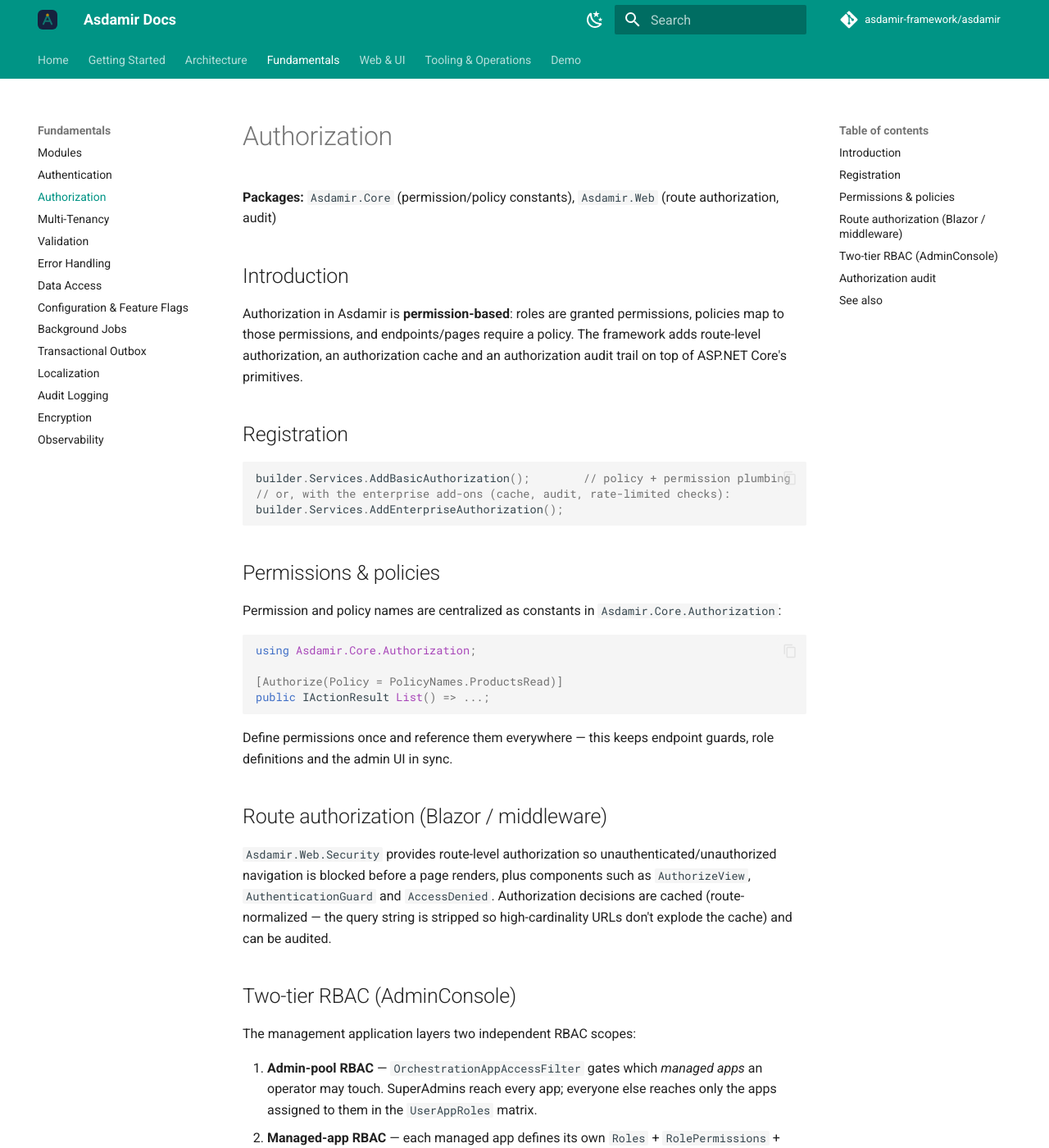
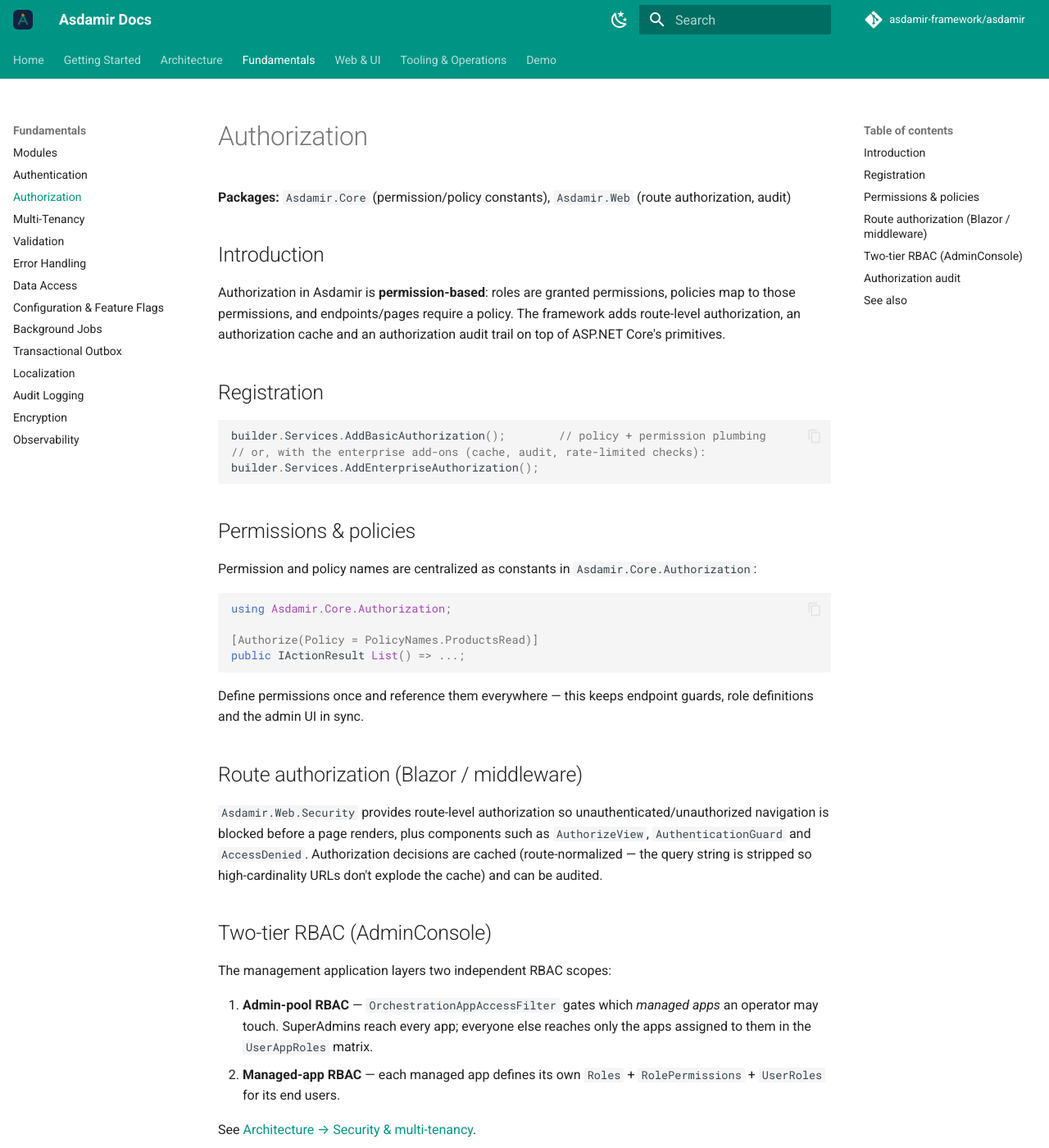
Before and after one commit to asdamir-framework/asdamir, an MkDocs documentation site: the page built from docs/fundamentals/authorization.md, in a window 1280 px wide and 1400 px high. Shown: the whole window at 82% size. Built offline with MkDocs 1.6.1 and Material for MkDocs 9.7.7, drawn with Linux system fonts in a browser that asks for light colours; comment, search, counter and statistics services are not loaded; some of the changed text lies outside the part shown.

Commit message:
docs: sanitize ARCHITECTURE (remove AppManagement internals) + fix layout/overflow
LEAK FIX: the public ARCHITECTURE page exposed AppManagement's internal architecture —
the full AsdamirVault schema, the cross-app orchestration JWT sequence, the 11 admin
orchestration 'surfaces' (the paid managed-app integration contract), ClientSecret
crypto, and the 'add a managed app' onboarding steps. Rewrote it to a public,
open-core-appropriate architecture: the 4 packages, the layered Server/Gateway/own-DB
model, central management described high-level only (no schema, no orchestration
internals, no integration contract).

VISUAL: extra.css widens the content column (was narrow with big whitespace) and makes
wide preformatted blocks / tables scroll horizontally instead of being clipped.

Fixed a dangling anchor link in authorization.md.

Co-Authored-By: Claude Opus 4.8 (1M context) <noreply@anthropic.com>

```diff
--- a/docs/assets/extra.css
+++ b/docs/assets/extra.css
@@ -9,3 +9,19 @@
   --md-primary-fg-color:        #0F766E;
   --md-accent-fg-color:         #d4af52;
 }
+
+/* ── Layout & readability ───────────────────────────────────────────────── */
+/* Use more horizontal space (Material's default content column is narrow → big
+   left/right whitespace on wide screens). */
+.md-grid { max-width: 1280px; }
+
+/* Wide preformatted blocks (ASCII diagrams, long code lines) must SCROLL, never
+   wrap or get clipped. */
+.md-typeset pre { overflow-x: auto; }
+.md-typeset pre > code {
+  white-space: pre;
+  word-break: normal;
+  overflow-wrap: normal;
+}
+/* Tables wider than the column scroll horizontally instead of squishing. */
+.md-typeset__table { overflow-x: auto; }
--- a/docs/fundamentals/authorization.md
+++ b/docs/fundamentals/authorization.md
@@ -38,7 +38,7 @@ The management application layers two independent RBAC scopes:
 1. **Admin-pool RBAC** — `OrchestrationAppAccessFilter` gates which *managed apps* an operator may touch. SuperAdmins reach every app; everyone else reaches only the apps assigned to them in the `UserAppRoles` matrix.
 2. **Managed-app RBAC** — each managed app defines its own `Roles` + `RolePermissions` + `UserRoles` for its end users.
 
-See [Architecture → Two-Tier RBAC](../ARCHITECTURE.md#two-tier-rbac).
+See [Architecture → Security & multi-tenancy](../ARCHITECTURE.md#security-multi-tenancy).
 
 ## Authorization audit
 
```
